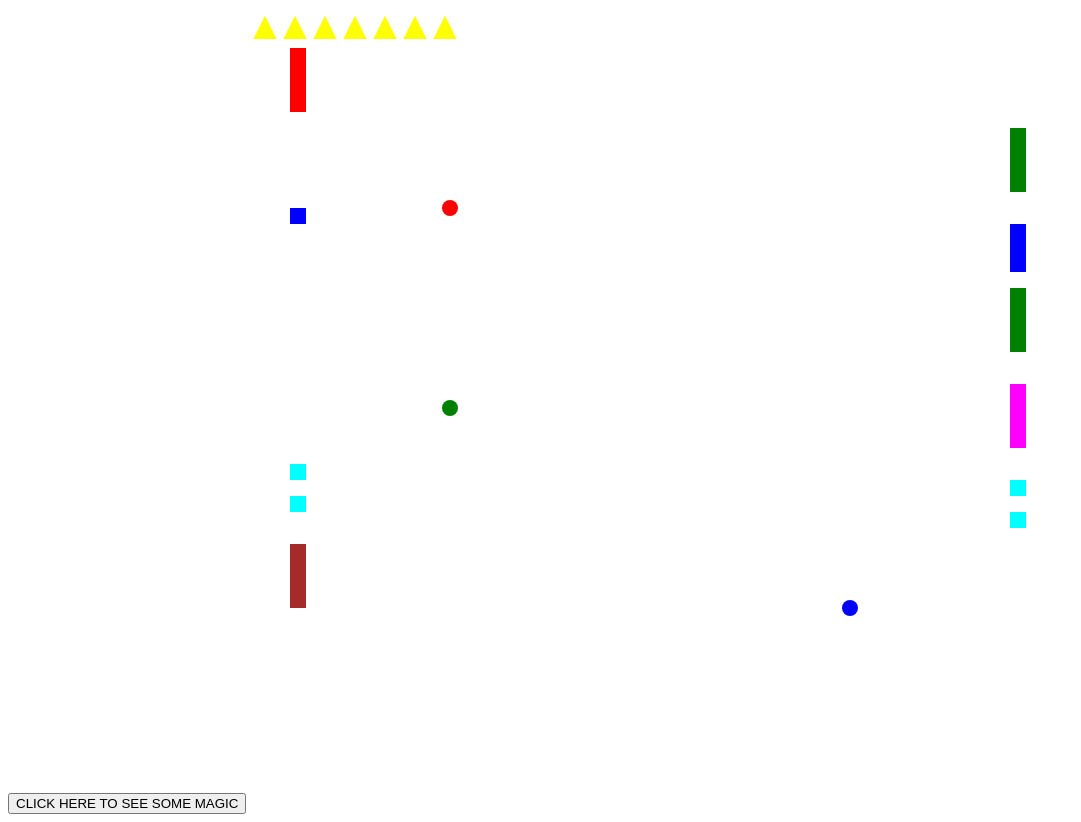
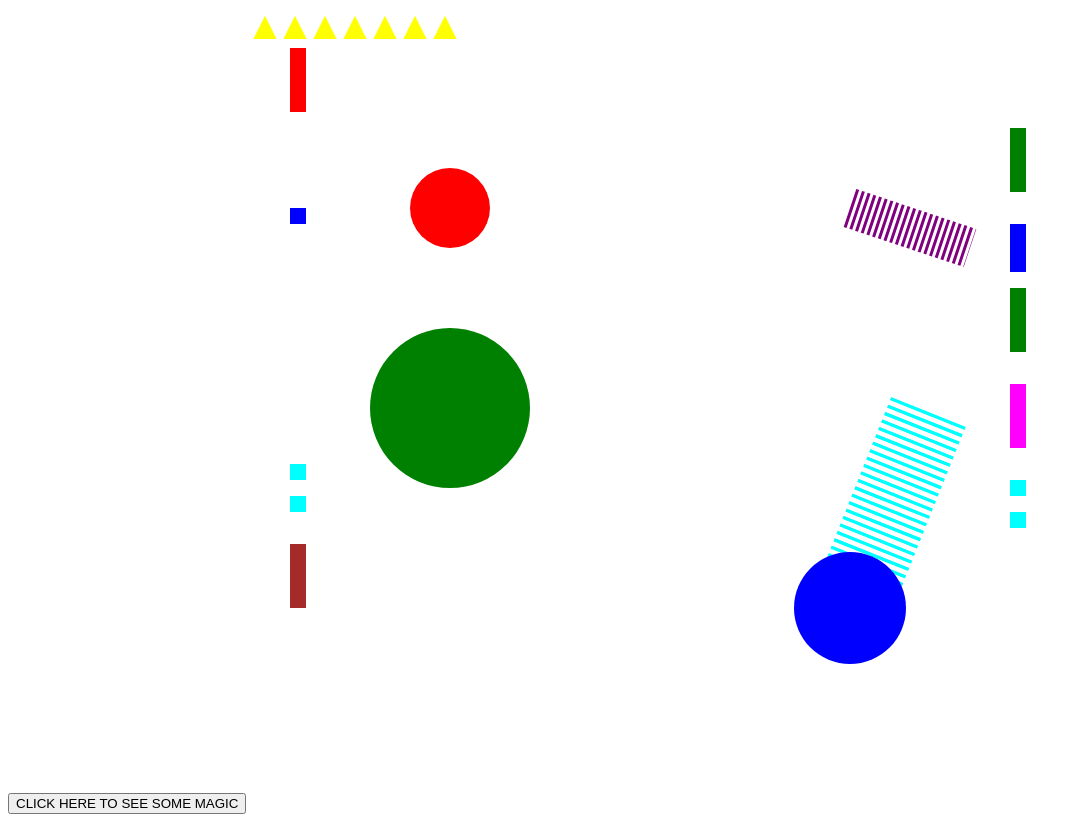
Before and after one commit to camibrumi/Data-Visualization-GitHub-Pages-and-d3, a plain HTML site: page index.html in a window 1280 px wide. Shown: the whole page, without its empty margins (0-1081 px from the left). Drawn offline with nearby package versions, Linux system fonts and the light colour scheme.

Commit message:
I have finished the assignmant

```diff
--- a/index.html
+++ b/index.html
@@ -40,20 +40,22 @@
 <script>
   // http://eyalarubas.com/getting-started-with-d3js.html
   console.log(d3); // test if d3 is loaded
+
+  // Circles
   var data = [{
     x: '25%',
     y: '25%',
-    r: '1%',
+    r: '5%',
     c: 'red'
 }, {
     x: '25%',
     y: '50%',
-    r: '1%',
+    r: '10%',
     c: 'green'
 }, {
     x: '75%',
     y: '75%',
-    r: '1%',
+    r: '7%',
     c: 'blue'
 }];;
 
@@ -61,6 +63,37 @@
 
   // Add an SVG
   var canvas = d3.select('#canvas');
+
+  // add lines
+
+  // DASHED LINE STYLE LEARNED FROM http://www.d3noob.org/2013/01/making-dashed-line-in-d3js.html
+  var line1 = canvas.append("line")
+    .attr("x1", '75%')
+    .attr("y1", '25%')
+    .attr("x2", '90%')
+    .attr("y2", '30%')
+    .attr("stroke-width", '5%')
+    .style("stroke-dasharray", ("3, 3"))
+    .attr("stroke", "purple");
+
+  var line2 = canvas.append("line")
+    .attr("x1", '75%')
+    .attr("y1", '75%')
+    .attr("x2", '85%')
+    .attr("y2", '50%')
+    .attr("stroke-width", '10%')
+    .style("stroke-dasharray", ("3, 5"))
+    .attr("stroke", "cyan");
+
+  var line2 = canvas.append("line")
+    .attr("x1", '75%')
+    .attr("y1", '75%')
+    .attr("x2", '85%')
+    .attr("y2", '50%')
+    .attr("stroke-width", '10%')
+    .style("stroke-dasharray", ("3, 5"))
+    .attr("stroke", "cyan");
+
 
   // Add Circles
   // We bind our circles data to DOM elements (or SVG shapes in our case).
@@ -534,11 +567,6 @@
         .remove();
     }
 
-    // function from https://www.w3schools.com/js/js_random.asp
-    function getRndInteger(min, max) {
-      return Math.floor(Math.random() * (max - min) ) + min;
-  }
-
 
 
 
```
